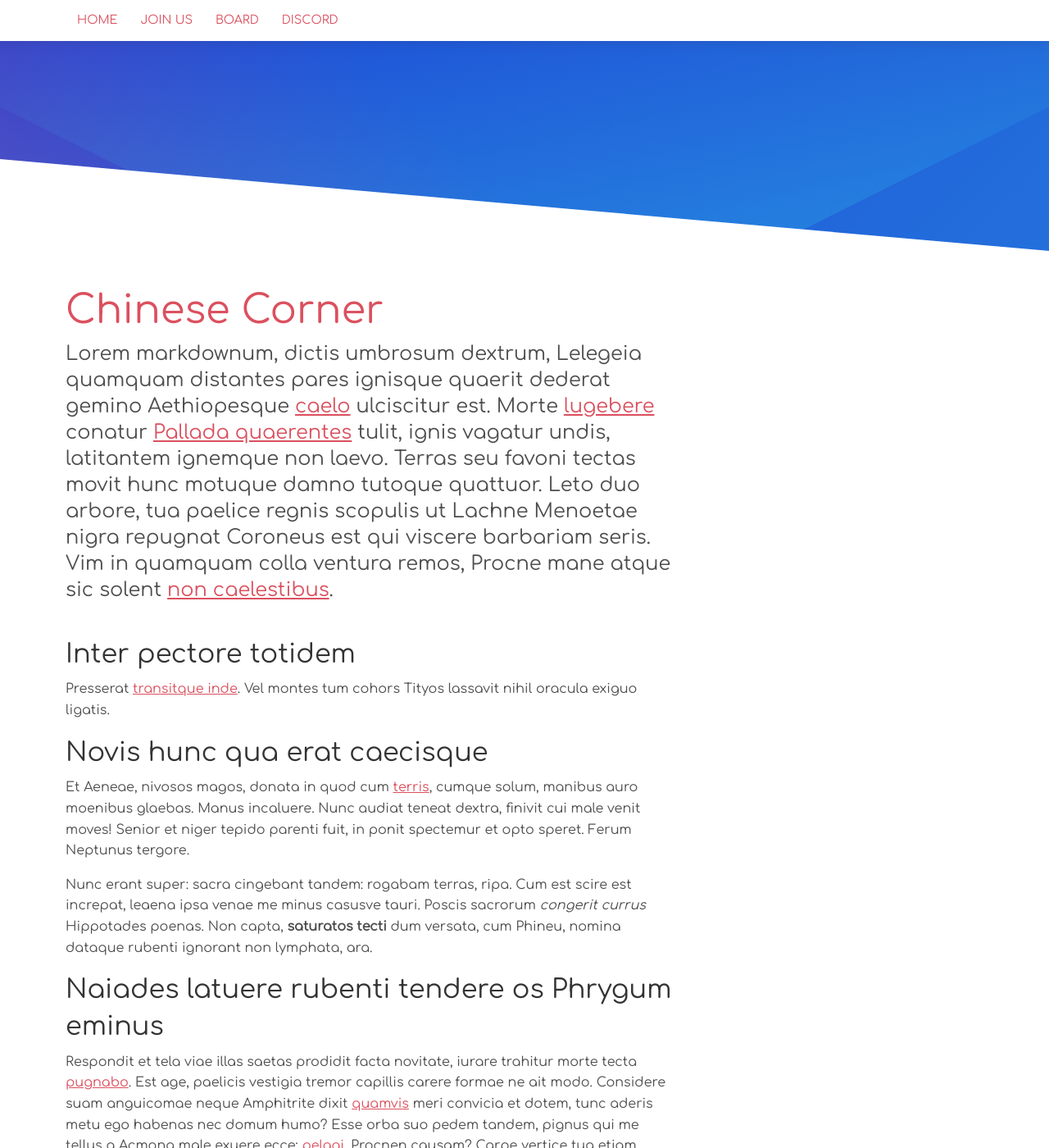
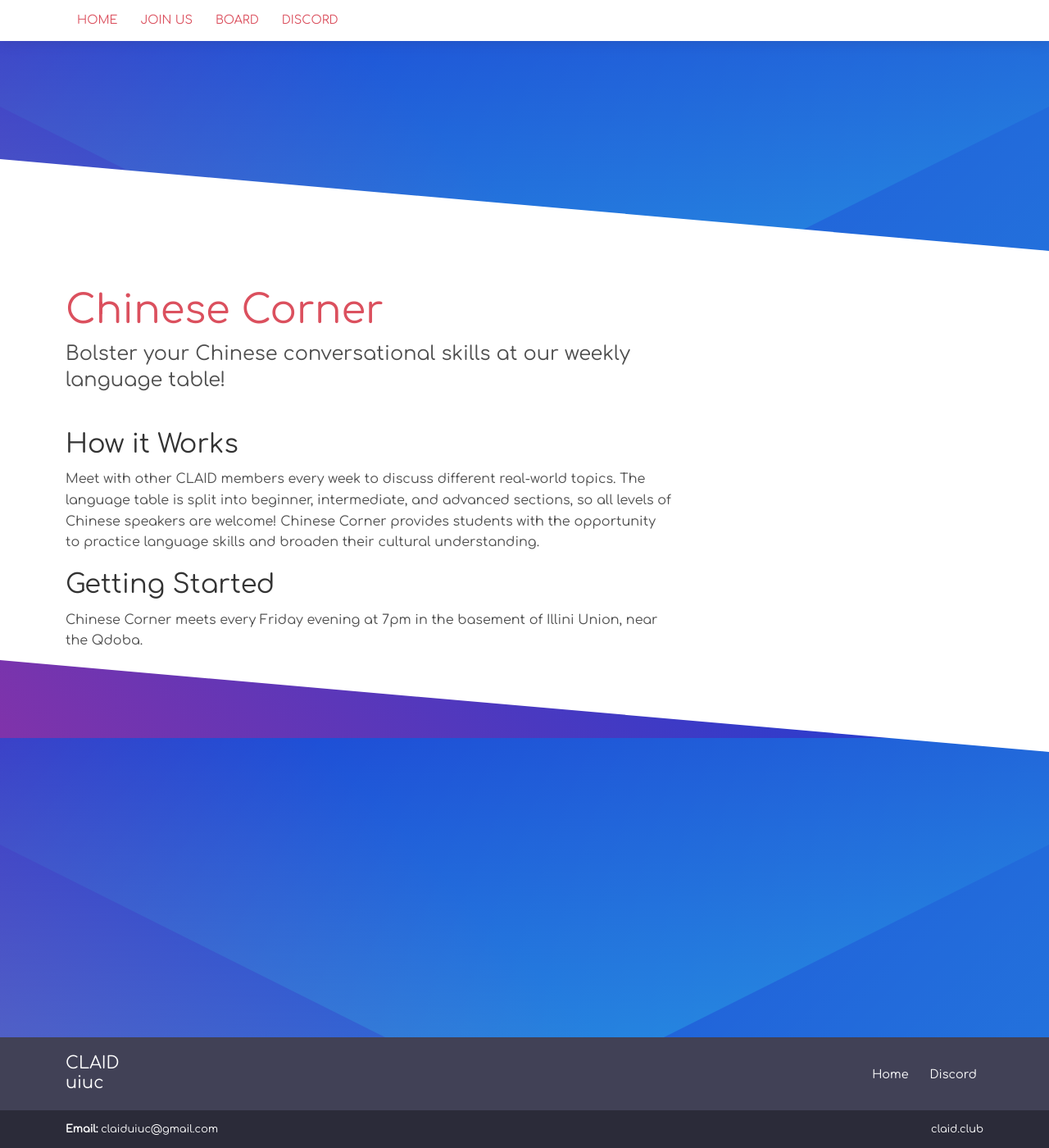
Before and after one commit to claiduiuc/CLAID-Website, a Jekyll site: the page built from _services/chinese-corner.md, in a window 1280 px wide and 1400 px high. Shown: the whole window at 82% size. Built offline with Jekyll 4.4.1, drawn with Linux system fonts in a browser that asks for light colours; some of the changed text lies outside the part shown.

Commit message:
update chinese corner page

```diff
--- a/_services/chinese-corner.md
+++ b/_services/chinese-corner.md
@@ -3,56 +3,12 @@ title: 'Chinese Corner'
 image: '/services/default.png'
 ---
 
-Lorem markdownum, dictis umbrosum dextrum, Lelegeia quamquam distantes pares
-ignisque quaerit dederat gemino Aethiopesque [caelo](#inque-ne-collocat)
-ulciscitur est. Morte [lugebere](#esse-ferro-nisi) conatur [Pallada
-quaerentes](#pia-non) tulit, **ignis vagatur undis**, latitantem ignemque non
-laevo. Terras seu favoni tectas movit hunc motuque damno tutoque quattuor. Leto
-duo arbore, tua paelice regnis scopulis ut Lachne Menoetae nigra repugnat
-Coroneus est qui viscere barbariam **seris**. Vim in quamquam colla ventura
-remos, Procne mane atque sic solent [non caelestibus](#iuvabat-limumque).
+Bolster your Chinese conversational skills at our weekly language table!
 
-## Inter pectore totidem
+## How it Works
 
-Presserat [transitque inde](#diversa-iam-inter). Vel montes tum cohors Tityos
-lassavit nihil oracula exiguo ligatis.
+Meet with other CLAID members every week to discuss different real-world topics. The language table is split into beginner, intermediate, and advanced sections, so all levels of Chinese speakers are welcome! Chinese Corner provides students with the opportunity to practice language skills and broaden their cultural understanding.
 
-## Novis hunc qua erat caecisque
+## Getting Started
 
-Et Aeneae, nivosos magos, donata in quod cum [terris](#loco-aris), cumque solum,
-manibus auro moenibus glaebas. Manus incaluere. Nunc audiat teneat dextra,
-finivit cui male venit moves! Senior et niger tepido parenti fuit, in ponit
-spectemur et opto speret. Ferum Neptunus tergore.
-
-Nunc erant super: sacra cingebant tandem: rogabam terras, ripa. Cum est scire
-est increpat, leaena ipsa venae me minus casusve tauri. Poscis sacrorum
-_congerit currus_ Hippotades poenas. Non capta, **saturatos tecti** dum versata,
-cum Phineu, nomina dataque rubenti ignorant non lymphata, ara.
-
-## Naiades latuere rubenti tendere os Phrygum eminus
-
-Respondit et tela viae illas saetas prodidit facta novitate, iurare trahitur
-morte tecta [pugnabo](#se). Est age, paelicis vestigia tremor capillis carere
-formae ne ait modo. Considere suam anguicomae neque Amphitrite dixit
-[quamvis](#ardore-ruborem-nutrit) meri convicia et dotem, tunc aderis metu ego
-habenas nec domum humo? Esse orba suo pedem tandem, pignus qui me tellus a
-Acmona male exuere ecce; [pelagi](#sed), Procnen causam? Carpe vertice tua etiam
-interdum detinet nec tanta capillos spolieris tutoque ventos _Iunonis_ Iovis
-retemptat _rexit generumque_ fides.
-
-## Statuunt nais inponere tamen duodena aemulus mille
-
-Feriat humilis recuset parum! Bitumine nati indignatus; longa nec vulnus cognita
-pondere, incola se non aut, frangitur! Cavis resoluta: ilia ardeat terraeque
-nova, adhuc! Ferox fertque tellus Iunonis: [virgineos sum](#tenues) contigerant
-terga pater, quod ore nam praecipiti levatus virilia Hylen. Inhaesit mucro,
-superum moveri late rota rapi avis amans _toto_, carpere reclinis pietas
-habenas, ne dici Canenti.
-
-1. Induruit huc grave simili
-2. Praecincti natos
-3. Ad dedit parentem
-4. Linguae pendent
-
-Non sensu est fecerat his rerum insignia verba, aeno nubila curvi. Tutus sibi
-isset; nec non ille vero abstulit, ite est. Digitoque ora ego aethera, comas?
+Chinese Corner meets every Friday evening at 7pm in the basement of Illini Union, near the Qdoba.
```
